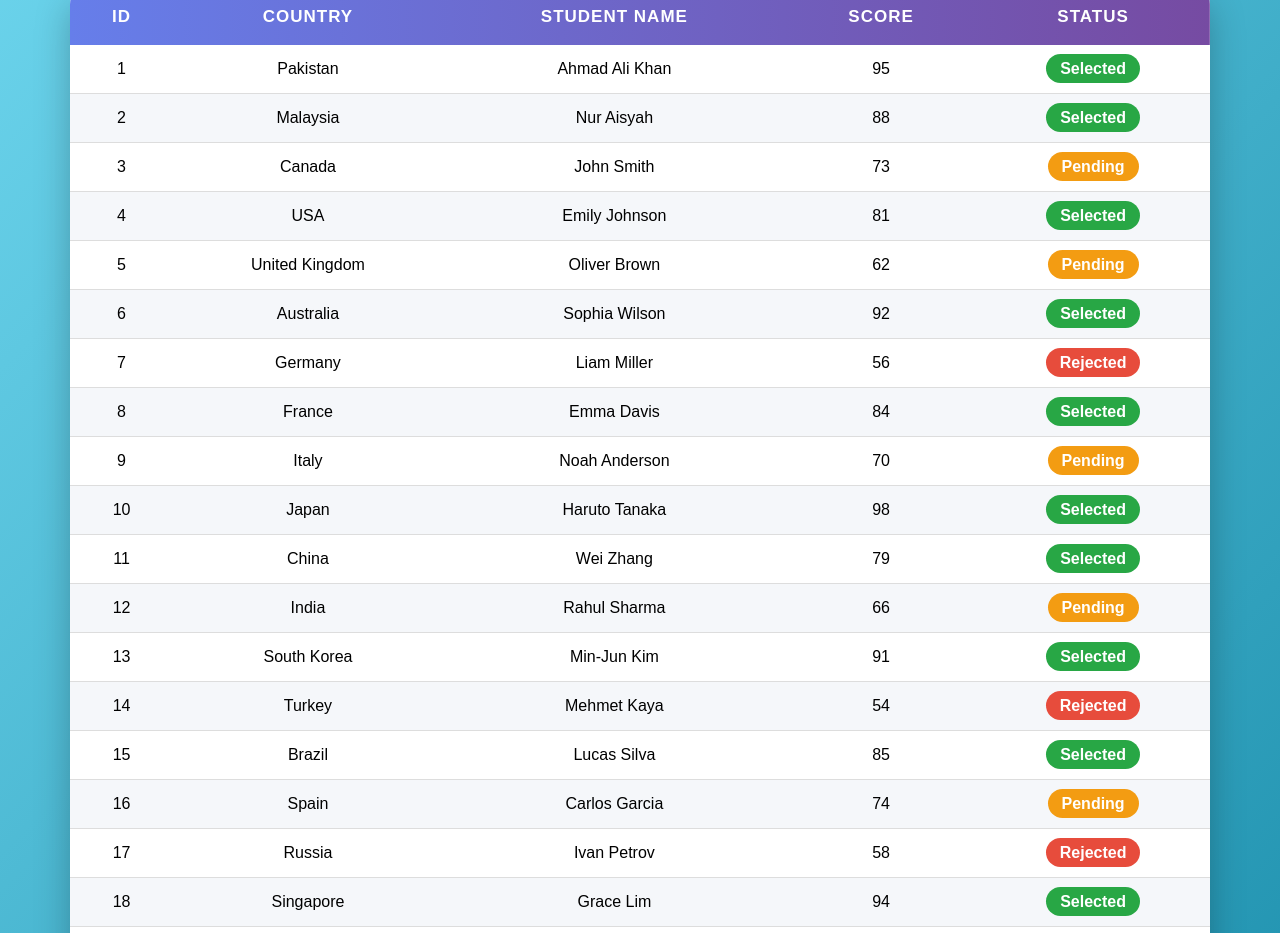
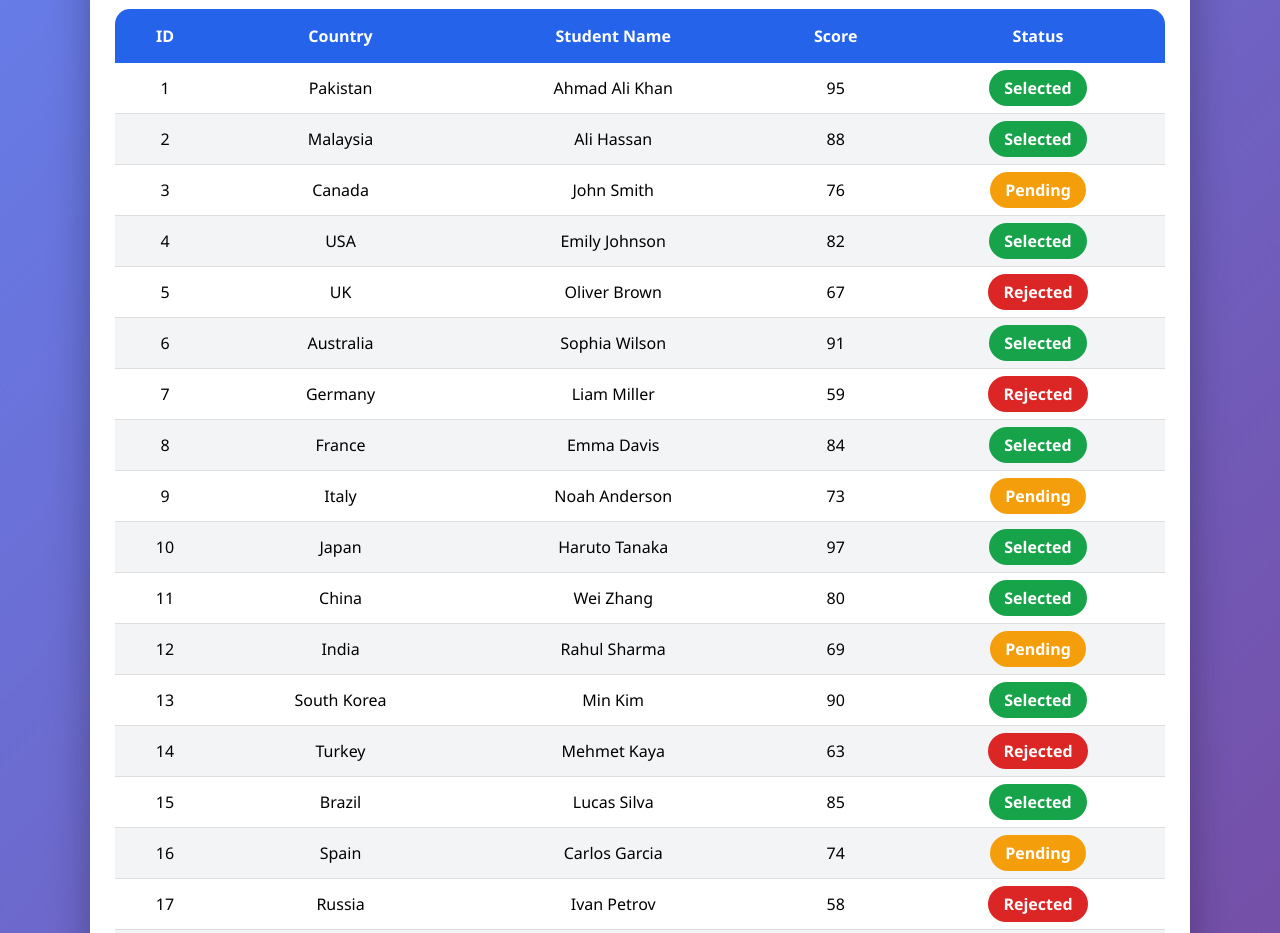
Before and after one commit to Ahmadalikhan001/HTML-Fun-Lab, a plain HTML site: page CS50W_2nd_day/CS50W_Day2nd/table1.html in a window 1280 px wide. Shown: the part 118-1051 px from the top of the page. Drawn offline with Linux system fonts and the light colour scheme.

Commit message:
stylish Table Exerices this table for 20 people

```diff
--- a/CS50W_2nd_day/CS50W_Day2nd/table1.html
+++ b/CS50W_2nd_day/CS50W_Day2nd/table1.html
@@ -4,125 +4,138 @@
 <head>
     <meta charset="UTF-8">
     <meta name="viewport" content="width=device-width, initial-scale=1.0">
-    <title>Modern Student Table</title>
+
+    <title>Student Information Table</title>
 
     <style>
         * {
             margin: 0;
             padding: 0;
             box-sizing: border-box;
-            font-family: Arial, Helvetica, sans-serif;
+            font-family: 'Segoe UI', Arial, sans-serif;
         }
 
         body {
-            background: linear-gradient(135deg, #6dd5ed, #2193b0);
             min-height: 100vh;
+            background: linear-gradient(135deg, #667eea, #764ba2);
             display: flex;
             justify-content: center;
             align-items: center;
-            padding: 40px;
+            padding: 30px;
         }
 
-        .container {
-            width: 95%;
-            max-width: 1200px;
+        .table-container {
+            width: 100%;
+            max-width: 1100px;
+            background: white;
+            padding: 25px;
+            border-radius: 20px;
+            box-shadow: 0 20px 40px rgba(0, 0, 0, 0.3);
         }
 
         h1 {
             text-align: center;
-            color: white;
-            margin-bottom: 20px;
-            font-size: 40px;
-            text-shadow: 2px 2px 8px rgba(0, 0, 0, .3);
+            margin-bottom: 25px;
+            color: #333;
+            font-size: 35px;
         }
+
 
         table {
             width: 100%;
             border-collapse: collapse;
-            background: white;
+            overflow: hidden;
             border-radius: 15px;
-            overflow: hidden;
-            box-shadow: 0 15px 35px rgba(0, 0, 0, .25);
         }
 
+
         thead {
-            background: linear-gradient(to right, #667eea, #764ba2);
+            background: #2563eb;
             color: white;
         }
 
+
         th {
-            padding: 18px;
-            font-size: 17px;
-            text-transform: uppercase;
-            letter-spacing: 1px;
+            padding: 16px;
+            font-size: 16px;
         }
 
+
         td {
-            padding: 15px;
+            padding: 14px;
             text-align: center;
             border-bottom: 1px solid #ddd;
-            transition: .3s;
         }
 
+
         tbody tr:nth-child(even) {
-            background: #f5f7fa;
+            background: #f3f4f6;
         }
 
+
         tbody tr:hover {
-            background: #d6f0ff;
+            background: #dbeafe;
+            transition: 0.3s;
             transform: scale(1.01);
-            cursor: pointer;
         }
 
-        .selected,
-        .pending,
-        .rejected {
+
+        .status {
+            padding: 7px 15px;
+            border-radius: 20px;
             color: white;
-            padding: 6px 14px;
-            border-radius: 20px;
             font-weight: bold;
         }
 
+
         .selected {
-            background: #28a745;
+            background: #16a34a;
         }
 
+
         .pending {
-            background: #f39c12;
+            background: #f59e0b;
         }
 
+
         .rejected {
-            background: #e74c3c;
+            background: #dc2626;
         }
 
-        @media(max-width:768px) {
+
+        @media(max-width:700px) {
 
             table {
-                font-size: 14px;
+                font-size: 12px;
             }
 
             th,
             td {
-                padding: 10px;
+                padding: 8px;
             }
 
             h1 {
-                font-size: 28px;
+                font-size: 25px;
             }
 
         }
     </style>
+
 </head>
+
 
 <body>
 
-    <div class="container">
 
-        <h1>🎓 Student Performance Report</h1>
+    <div class="table-container">
+
+        <h1>🎓 Student Result Dashboard</h1>
+
 
         <table>
 
             <thead>
+
                 <tr>
                     <th>ID</th>
                     <th>Country</th>
@@ -130,175 +143,200 @@
                     <th>Score</th>
                     <th>Status</th>
                 </tr>
+
             </thead>
 
+
             <tbody>
+
 
                 <tr>
                     <td>1</td>
                     <td>Pakistan</td>
                     <td>Ahmad Ali Khan</td>
                     <td>95</td>
-                    <td><span class="selected">Selected</span></td>
+                    <td><span class="status selected">Selected</span></td>
                 </tr>
+
 
                 <tr>
                     <td>2</td>
                     <td>Malaysia</td>
-                    <td>Nur Aisyah</td>
+                    <td>Ali Hassan</td>
                     <td>88</td>
-                    <td><span class="selected">Selected</span></td>
+                    <td><span class="status selected">Selected</span></td>
                 </tr>
+
 
                 <tr>
                     <td>3</td>
                     <td>Canada</td>
                     <td>John Smith</td>
-                    <td>73</td>
-                    <td><span class="pending">Pending</span></td>
+                    <td>76</td>
+                    <td><span class="status pending">Pending</span></td>
                 </tr>
+
 
                 <tr>
                     <td>4</td>
                     <td>USA</td>
                     <td>Emily Johnson</td>
-                    <td>81</td>
-                    <td><span class="selected">Selected</span></td>
+                    <td>82</td>
+                    <td><span class="status selected">Selected</span></td>
                 </tr>
+
 
                 <tr>
                     <td>5</td>
-                    <td>United Kingdom</td>
+                    <td>UK</td>
                     <td>Oliver Brown</td>
-                    <td>62</td>
-                    <td><span class="pending">Pending</span></td>
+                    <td>67</td>
+                    <td><span class="status rejected">Rejected</span></td>
                 </tr>
+
 
                 <tr>
                     <td>6</td>
                     <td>Australia</td>
                     <td>Sophia Wilson</td>
-                    <td>92</td>
-                    <td><span class="selected">Selected</span></td>
+                    <td>91</td>
+                    <td><span class="status selected">Selected</span></td>
                 </tr>
+
 
                 <tr>
                     <td>7</td>
                     <td>Germany</td>
                     <td>Liam Miller</td>
-                    <td>56</td>
-                    <td><span class="rejected">Rejected</span></td>
+                    <td>59</td>
+                    <td><span class="status rejected">Rejected</span></td>
                 </tr>
+
 
                 <tr>
                     <td>8</td>
                     <td>France</td>
                     <td>Emma Davis</td>
                     <td>84</td>
-                    <td><span class="selected">Selected</span></td>
+                    <td><span class="status selected">Selected</span></td>
                 </tr>
+
 
                 <tr>
                     <td>9</td>
                     <td>Italy</td>
                     <td>Noah Anderson</td>
-                    <td>70</td>
-                    <td><span class="pending">Pending</span></td>
+                    <td>73</td>
+                    <td><span class="status pending">Pending</span></td>
                 </tr>
+
 
                 <tr>
                     <td>10</td>
                     <td>Japan</td>
                     <td>Haruto Tanaka</td>
-                    <td>98</td>
-                    <td><span class="selected">Selected</span></td>
+                    <td>97</td>
+                    <td><span class="status selected">Selected</span></td>
                 </tr>
+
 
                 <tr>
                     <td>11</td>
                     <td>China</td>
                     <td>Wei Zhang</td>
-                    <td>79</td>
-                    <td><span class="selected">Selected</span></td>
+                    <td>80</td>
+                    <td><span class="status selected">Selected</span></td>
                 </tr>
+
 
                 <tr>
                     <td>12</td>
                     <td>India</td>
                     <td>Rahul Sharma</td>
-                    <td>66</td>
-                    <td><span class="pending">Pending</span></td>
+                    <td>69</td>
+                    <td><span class="status pending">Pending</span></td>
                 </tr>
+
 
                 <tr>
                     <td>13</td>
                     <td>South Korea</td>
-                    <td>Min-Jun Kim</td>
-                    <td>91</td>
-                    <td><span class="selected">Selected</span></td>
+                    <td>Min Kim</td>
+                    <td>90</td>
+                    <td><span class="status selected">Selected</span></td>
                 </tr>
+
 
                 <tr>
                     <td>14</td>
                     <td>Turkey</td>
                     <td>Mehmet Kaya</td>
-                    <td>54</td>
-                    <td><span class="rejected">Rejected</span></td>
+                    <td>63</td>
+                    <td><span class="status rejected">Rejected</span></td>
                 </tr>
+
 
                 <tr>
                     <td>15</td>
                     <td>Brazil</td>
                     <td>Lucas Silva</td>
                     <td>85</td>
-                    <td><span class="selected">Selected</span></td>
+                    <td><span class="status selected">Selected</span></td>
                 </tr>
+
 
                 <tr>
                     <td>16</td>
                     <td>Spain</td>
                     <td>Carlos Garcia</td>
                     <td>74</td>
-                    <td><span class="pending">Pending</span></td>
+                    <td><span class="status pending">Pending</span></td>
                 </tr>
+
 
                 <tr>
                     <td>17</td>
                     <td>Russia</td>
                     <td>Ivan Petrov</td>
                     <td>58</td>
-                    <td><span class="rejected">Rejected</span></td>
+                    <td><span class="status rejected">Rejected</span></td>
                 </tr>
+
 
                 <tr>
                     <td>18</td>
                     <td>Singapore</td>
                     <td>Grace Lim</td>
-                    <td>94</td>
-                    <td><span class="selected">Selected</span></td>
+                    <td>93</td>
+                    <td><span class="status selected">Selected</span></td>
                 </tr>
+
 
                 <tr>
                     <td>19</td>
                     <td>New Zealand</td>
-                    <td>Jack Thompson</td>
+                    <td>Jack Wilson</td>
                     <td>77</td>
-                    <td><span class="selected">Selected</span></td>
+                    <td><span class="status pending">Pending</span></td>
                 </tr>
+
 
                 <tr>
                     <td>20</td>
                     <td>UAE</td>
                     <td>Omar Hassan</td>
-                    <td>83</td>
-                    <td><span class="selected">Selected</span></td>
+                    <td>86</td>
+                    <td><span class="status selected">Selected</span></td>
                 </tr>
+
 
             </tbody>
 
         </table>
 
+
     </div>
+
 
 </body>
 
```
